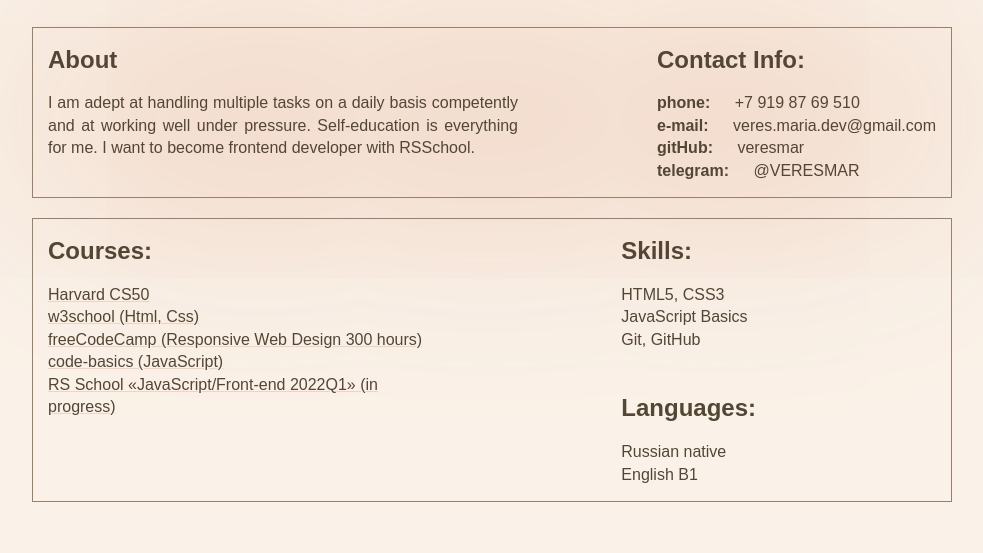
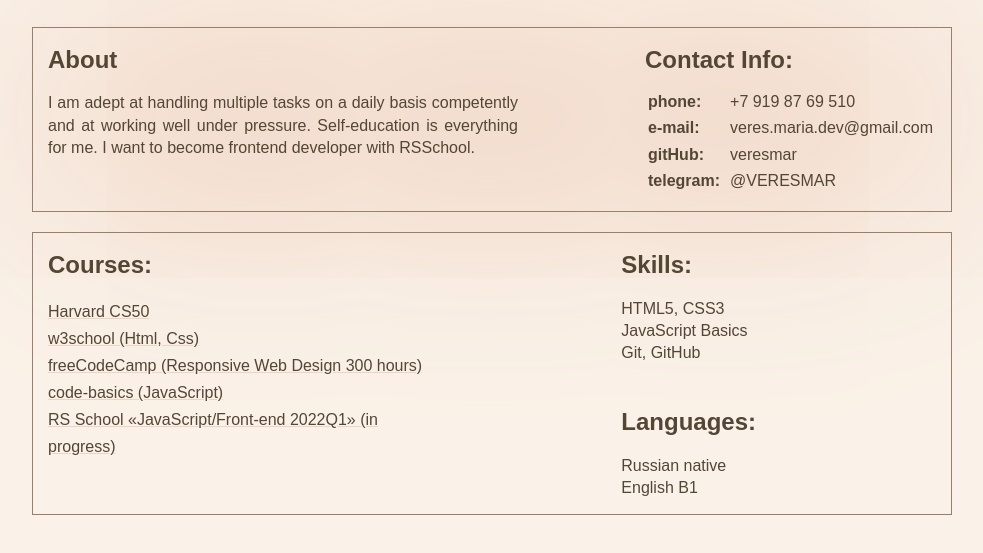
Before and after one commit to veresmar/rsschool-cv, a plain HTML site: page index.html in a window 1280 px wide. Shown: the part 231-784 px from the top of the page, without its empty margins (148-1131 px from the left). Drawn offline with Linux system fonts and the light colour scheme.

Commit message:
fix: change layout for contact info

```diff
--- a/index.html
+++ b/index.html
@@ -41,32 +41,34 @@
         </p>
       </div>
       <div class="about-contacts">
-        <h2>Contact Info:</h2>
-        <ul>
-          <li>
-            <h4>phone:</h4>
-            +7 919 87 69 510
-          </li>
-          <li>
-            <h4>e-mail:</h4>
-            veres.maria.dev@gmail.com
-          </li>
-          <li>
-            <h4>gitHub:</h4>
-            veresmar
-          </li>
-          <li>
-            <h4>telegram:</h4>
-            @VERESMAR
-          </li>
-        </ul>
+        <h2 class="contact_info">Contact Info:</h2>
+        <table>
+          <tbody>
+            <tr>
+              <td>phone:</td>
+              <td>+7 919 87 69 510</td>
+            </tr>
+            <tr>
+              <td>e-mail:</td>
+              <td>veres.maria.dev@gmail.com</td>
+            </tr>
+            <tr>
+              <td>gitHub:</td>
+              <td>veresmar</td>
+            </tr>
+            <tr>
+              <td>telegram:</td>
+              <td>@VERESMAR</td>
+            </tr>
+          </tbody>
+        </table>
       </div>
     </section>
 
     <section class="skills">
       <div class="skills-courses">
         <h2>Courses:</h2>
-        <ul>
+        <ul style="line-height: 1.7">
           <li>
             <a
               href="https://www.edx.org/course/introduction-computer-science-harvardx-cs50x"
--- a/style.css
+++ b/style.css
@@ -73,19 +73,14 @@ header img{
 .about-text{
   max-width: 470px;
 }
-.about ul{
-  padding: 0;
+
+.contact_info{
+  margin-bottom: 5.5px;
 }
-.about-contacts{
-  max-width: 550px;
+tr td:first-child{
+  font-weight: 600;
+  padding-right: 7px;
 }
-.about-contacts h4{
-  display: inline;
-  letter-spacing: normal;
-  margin-right: 20px;
-}
-
-
 .skills{
   display: flex;
   justify-content: space-between;
```
